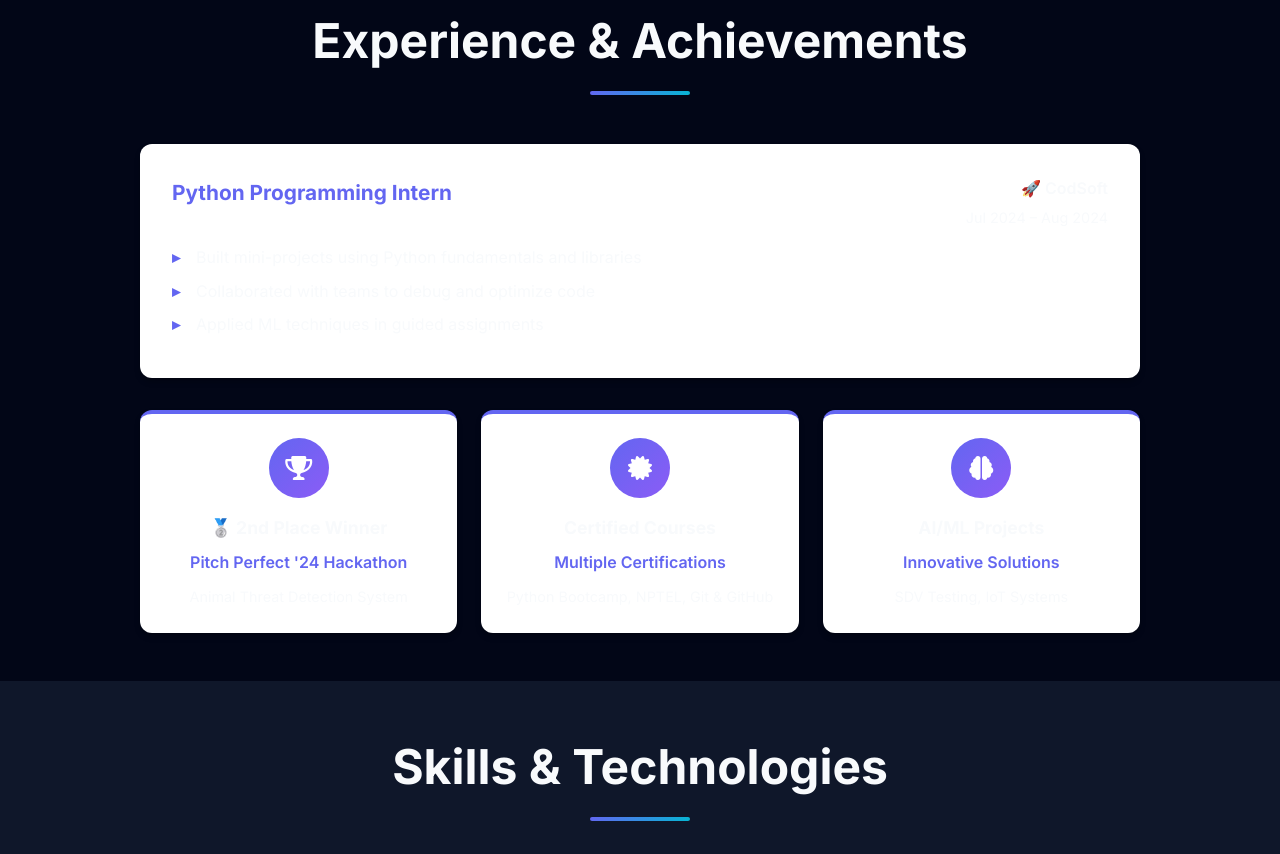
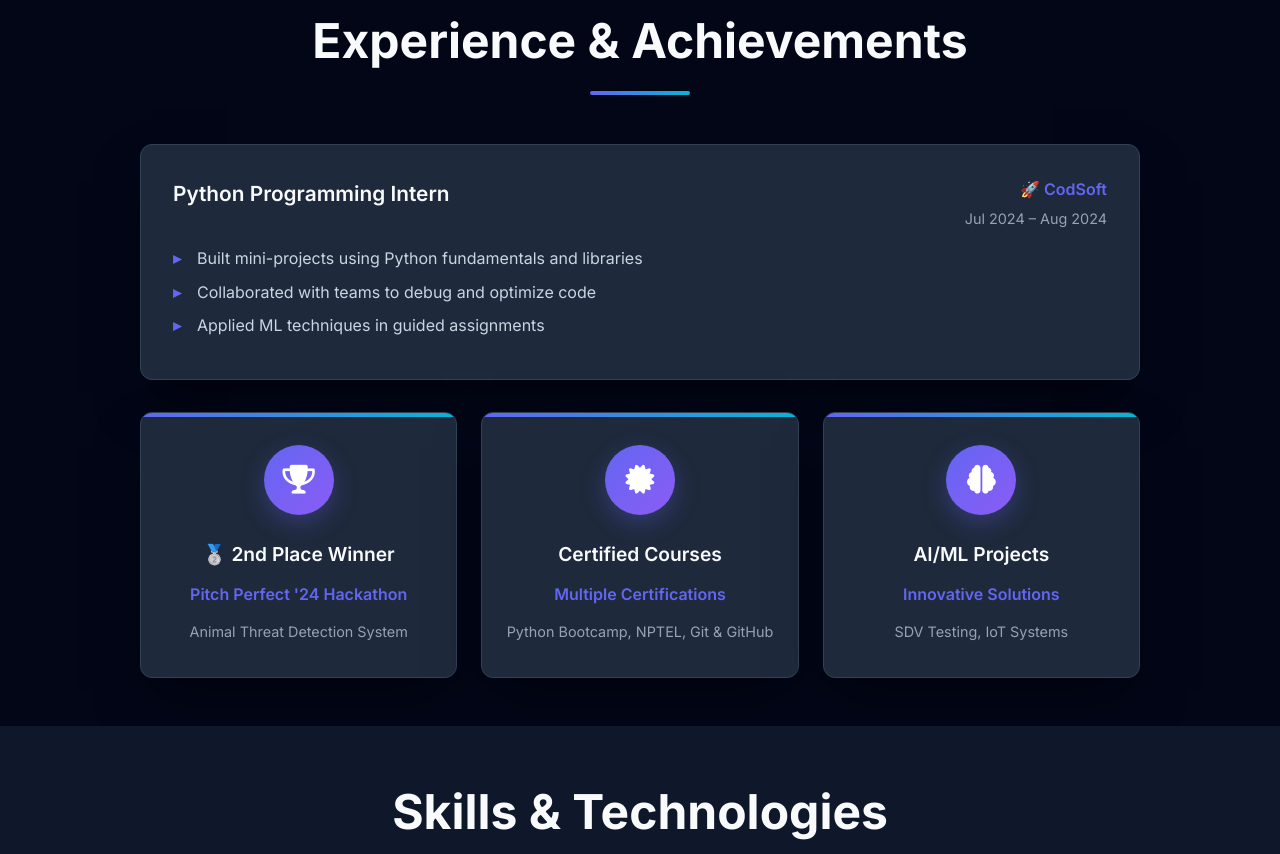
Before and after one commit to Kash1444/portfolio-kash, a plain HTML site: page index.html in a window 1280 px wide. Shown: the part 1546-2400 px from the top of the page. Drawn offline with Linux system fonts and the light colour scheme.

Commit message:
Fix card visibility and styling issues for dark theme

```diff
--- a/styles.css
+++ b/styles.css
@@ -90,7 +90,7 @@ body {
     border-radius: var(--border-radius);
 }
 
-.nav-link:hover {
+.nav-link:hover, .nav-link.active {
     color: var(--primary-color);
     background: rgba(99, 102, 241, 0.1);
     transform: translateY(-2px);
@@ -108,23 +108,8 @@ body {
     transform: translateX(-50%);
 }
 
-.nav-link:hover::after {
+.nav-link:hover::after, .nav-link.active::after {
     width: 80%;
-}
-
-.nav-link::after {
-    content: '';
-    position: absolute;
-    bottom: -5px;
-    left: 0;
-    width: 0;
-    height: 2px;
-    background: var(--primary-color);
-    transition: var(--transition);
-}
-
-.nav-link:hover::after {
-    width: 100%;
 }
 
 .nav-toggle {
@@ -551,16 +536,18 @@ section:nth-child(even) {
 }
 
 .project-card {
-    background: white;
+    background: var(--bg-card);
     border-radius: var(--border-radius);
     overflow: hidden;
-    box-shadow: var(--shadow);
+    box-shadow: var(--shadow-lg);
     transition: var(--transition);
+    border: 1px solid var(--border-color);
 }
 
 .project-card:hover {
-    transform: translateY(-10px);
-    box-shadow: var(--shadow-lg);
+    transform: translateY(-10px) scale(1.02);
+    box-shadow: var(--shadow-glow);
+    border-color: var(--primary-color);
 }
 
 .project-image {
@@ -592,13 +579,14 @@ section:nth-child(even) {
 }
 
 .project-content h3 {
-    color: var(--text-dark);
+    color: var(--text-light);
     margin-bottom: 0.5rem;
     font-size: 1.3rem;
+    font-weight: 600;
 }
 
 .project-content p {
-    color: var(--text-light);
+    color: var(--text-gray);
     margin-bottom: 1rem;
     line-height: 1.6;
 }
@@ -611,12 +599,13 @@ section:nth-child(even) {
 }
 
 .tag {
-    background: var(--bg-light);
-    color: var(--text-dark);
+    background: rgba(99, 102, 241, 0.15);
+    color: var(--primary-color);
     padding: 0.3rem 0.8rem;
     border-radius: 15px;
     font-size: 0.8rem;
     font-weight: 500;
+    border: 1px solid rgba(99, 102, 241, 0.2);
 }
 
 .project-links {
@@ -743,7 +732,7 @@ section:nth-child(even) {
 
 /* Experience Section */
 .experience {
-    background: var(--bg-light);
+    background: var(--bg-darker);
 }
 
 .experience-content {
@@ -752,17 +741,20 @@ section:nth-child(even) {
 }
 
 .experience-item {
-    background: white;
+    background: var(--bg-card);
     padding: 2rem;
     border-radius: var(--border-radius);
-    box-shadow: var(--shadow);
+    box-shadow: var(--shadow-lg);
     margin-bottom: 2rem;
     transition: var(--transition);
+    border: 1px solid var(--border-color);
 }
 
 .experience-item:hover {
     transform: translateY(-5px);
-    box-shadow: var(--shadow-lg);
+    box-shadow: var(--shadow-glow);
+    border-color: var(--primary-color);
+    background: var(--bg-card-hover);
 }
 
 .experience-header {
@@ -775,9 +767,10 @@ section:nth-child(even) {
 }
 
 .experience-header h3 {
-    color: var(--primary-color);
+    color: var(--text-light);
     font-size: 1.3rem;
     margin: 0;
+    font-weight: 600;
 }
 
 .company-info {
@@ -789,11 +782,11 @@ section:nth-child(even) {
 
 .company {
     font-weight: 600;
-    color: var(--text-dark);
+    color: var(--primary-color);
 }
 
 .duration {
-    color: var(--text-light);
+    color: var(--text-muted);
     font-size: 0.9rem;
 }
 
@@ -806,7 +799,7 @@ section:nth-child(even) {
     position: relative;
     padding-left: 1.5rem;
     margin-bottom: 0.5rem;
-    color: var(--text-light);
+    color: var(--text-gray);
     line-height: 1.6;
 }
 
@@ -826,52 +819,69 @@ section:nth-child(even) {
 }
 
 .achievement-card {
-    background: white;
-    padding: 1.5rem;
+    background: var(--bg-card);
+    padding: 2rem 1.5rem;
     border-radius: var(--border-radius);
-    box-shadow: var(--shadow);
+    box-shadow: var(--shadow-lg);
     text-align: center;
     transition: var(--transition);
-    border-top: 4px solid var(--primary-color);
+    border: 1px solid var(--border-color);
+    position: relative;
+    overflow: hidden;
+}
+
+.achievement-card::before {
+    content: '';
+    position: absolute;
+    top: 0;
+    left: 0;
+    width: 100%;
+    height: 4px;
+    background: linear-gradient(135deg, var(--primary-color), var(--accent-color));
 }
 
 .achievement-card:hover {
-    transform: translateY(-5px);
-    box-shadow: var(--shadow-lg);
+    transform: translateY(-8px) scale(1.02);
+    box-shadow: var(--shadow-glow);
+    border-color: var(--primary-color);
+    background: var(--bg-card-hover);
 }
 
 .achievement-icon {
-    width: 60px;
-    height: 60px;
+    width: 70px;
+    height: 70px;
     background: linear-gradient(135deg, var(--primary-color), var(--secondary-color));
     border-radius: 50%;
     display: flex;
     align-items: center;
     justify-content: center;
-    margin: 0 auto 1rem;
+    margin: 0 auto 1.5rem;
+    box-shadow: 0 8px 25px rgba(99, 102, 241, 0.3);
 }
 
 .achievement-icon i {
-    font-size: 1.5rem;
+    font-size: 1.8rem;
     color: white;
 }
 
 .achievement-card h4 {
-    color: var(--text-dark);
-    margin-bottom: 0.5rem;
-    font-size: 1.1rem;
+    color: var(--text-light);
+    margin-bottom: 0.75rem;
+    font-size: 1.2rem;
+    font-weight: 600;
 }
 
 .achievement-card p {
     color: var(--primary-color);
-    margin-bottom: 0.5rem;
+    margin-bottom: 0.75rem;
     font-weight: 600;
+    font-size: 1rem;
 }
 
 .achievement-desc {
-    color: var(--text-light);
+    color: var(--text-muted);
     font-size: 0.9rem;
-    line-height: 1.4;
+    line-height: 1.5;
 }
 
 /* Responsive Design */
```
